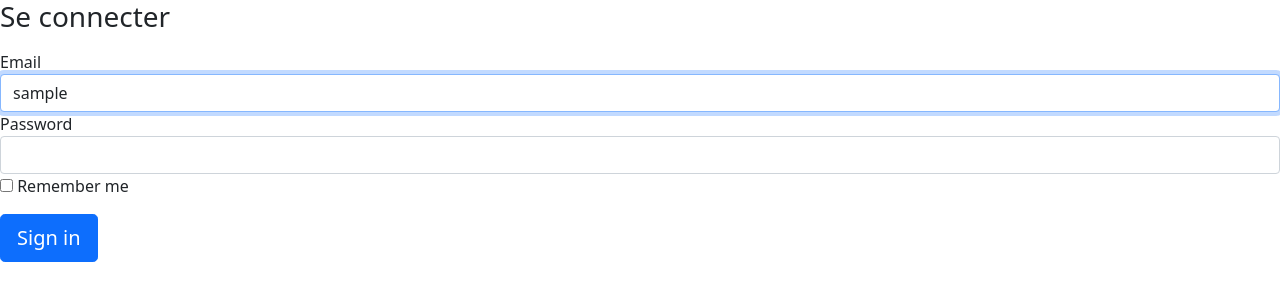
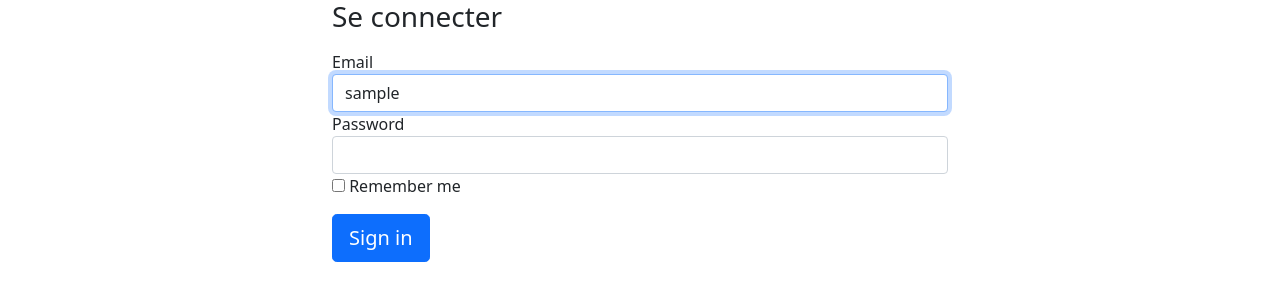
Before and after one commit to eshield/Sortir.com, a Symfony app: template templates/security/login.html.twig in a window 1280 px wide. Shown: the top 301 px of the page. Run offline with Twig, Linux system fonts and the light colour scheme; the template is opened without the code that fills it: most values are stand-ins (such as "Sample title", 1, 10 or a date in 2020); some libraries are stand-ins or nearby versions.

Commit message:
Mon Profil (fini)

```diff
--- a/templates/security/login.html.twig
+++ b/templates/security/login.html.twig
@@ -3,7 +3,8 @@
 {% block title %}Se connecter{% endblock %}
 
 {% block main %}
-<form method="post">
+    <div class="container mb-4 col-6" >
+    <form method="post">
     {% if error %}
         <div class="alert alert-danger">{{ error.messageKey|trans(error.messageData, 'security') }}</div>
     {% endif %}
@@ -38,4 +39,5 @@
         Sign in
     </button>
 </form>
+     </div>
 {% endblock %}
--- a/templates/security/monProfil.html.twig
+++ b/templates/security/monProfil.html.twig
@@ -1,7 +1,7 @@
 {% extends 'base.html.twig' %}
 {% block title %}Mon Profil {% endblock %}
 {% block main %}
-
+<div class="container mb-4">
 {% for message in app.flashes('success') %}
     <div class="alert alert-success">
         {{ message }}
@@ -40,5 +40,5 @@
 
 {{ form_end(ParticipantForm) }}
 
-
+</div>
 {% endblock %}
```
Also changed, not shown: src/Controller/SecurityController.php (+7 -9 lines).
